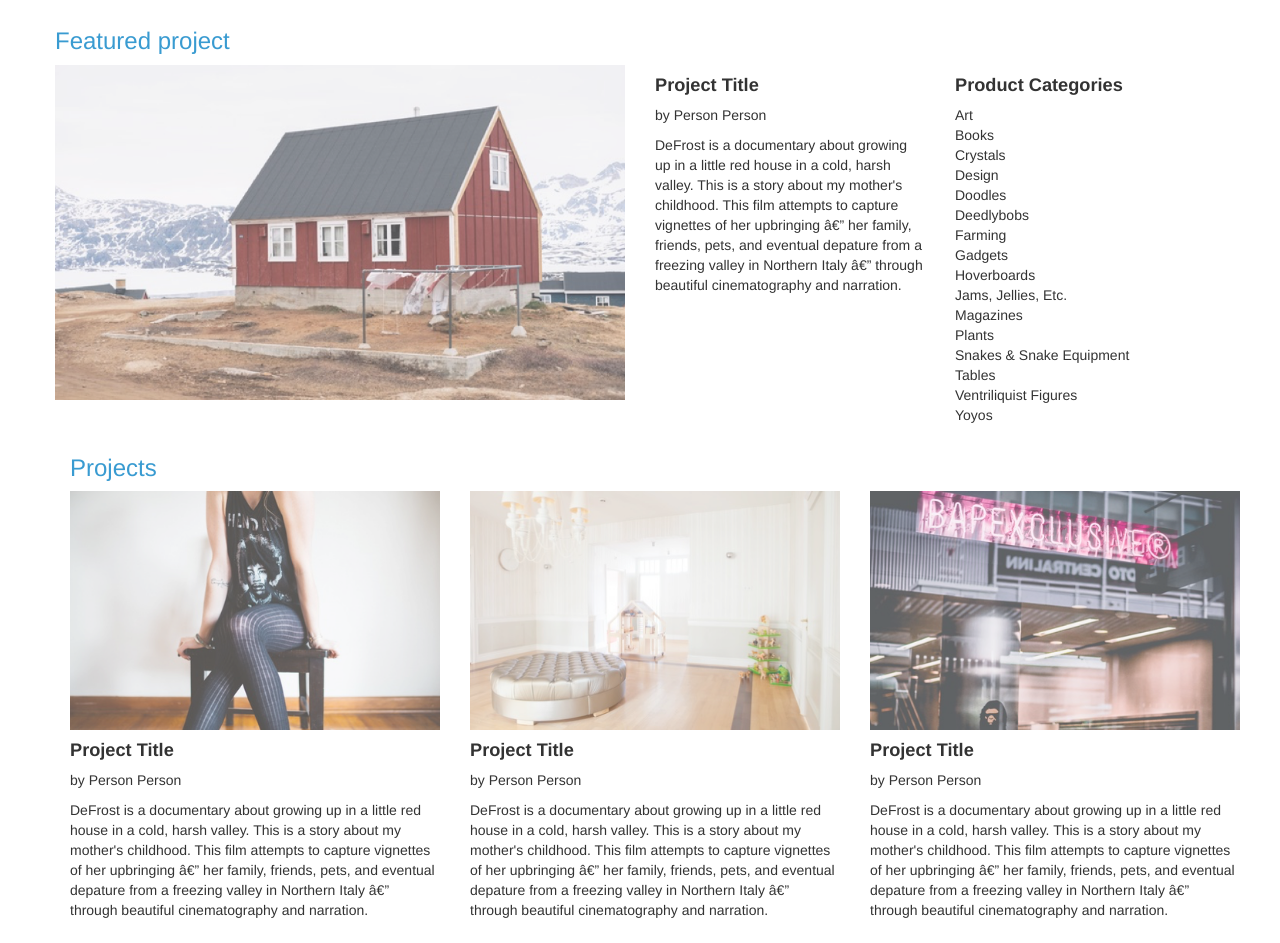
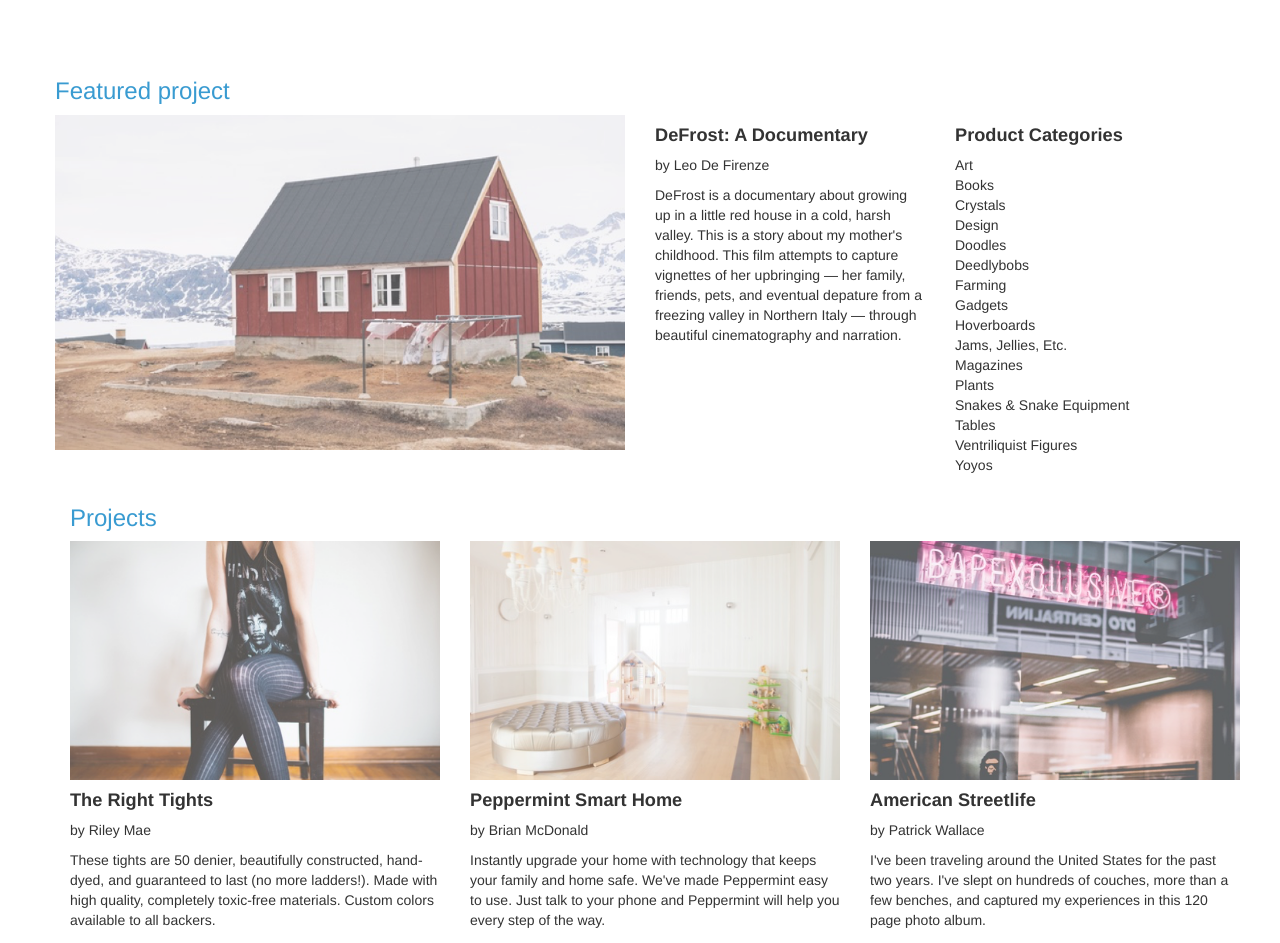
Before and after one commit to nalwor/Jumpstart, a plain HTML site: page index.html in a window 1280 px wide. Shown: the part 725-1668 px from the top of the page. Drawn offline with nearby package versions, Linux system fonts and the light colour scheme.

Commit message:
2-2-third

```diff
--- a/index.html
+++ b/index.html
@@ -14,18 +14,18 @@
   <body>
 
 <!-- Nav -->
-
+<!--
     <nav class="navbar navbar-default navbar-fixed-top">
-  <div class="container-fluid">
+  <div class="container-fluid"> -->
     <!-- Brand and toggle get grouped for better mobile display -->
-    <div class="navbar-header">
+    <!-- <div class="navbar-header">
       <button type="button" class="navbar-toggle collapsed" data-toggle="collapse" data-target="#bs-example-navbar-collapse-1" aria-expanded="false">
         <span class="sr-only">Toggle navigation</span>
         <span class="icon-bar"></span>
         <span class="icon-bar"></span>
         <span class="icon-bar"></span>
       </button>
-    </div>
+    </div> -->
 
     <!-- Collect the nav links, forms, and other content for toggling -->
     <div class="collapse navbar-collapse" id="bs-example-navbar-collapse-1">
@@ -89,9 +89,9 @@
     </div>
     </div>
     <div class="col-md-3 col-sm-6">
-      <h4>Project Title</h4>
-      <p>by Person Person</p>
-      <p>DeFrost is a documentary about growing up in a little red house in a cold, harsh valley. This is a story about my mother's childhood. This film attempts to capture vignettes of her upbringing â€” her family, friends, pets, and eventual depature from a freezing valley in Northern Italy â€” through beautiful cinematography and narration.</p>
+      <h4>DeFrost: A Documentary</h4>
+      <p>by Leo De Firenze</p>
+      <p>DeFrost is a documentary about growing up in a little red house in a cold, harsh valley. This is a story about my mother's childhood. This film attempts to capture vignettes of her upbringing — her family, friends, pets, and eventual depature from a freezing valley in Northern Italy — through beautiful cinematography and narration.</p>
     </div>
     <div class="col-md-3 col-sm-6">
       <h4>Product Categories</h4>
@@ -128,25 +128,25 @@
       <div class="image-container">
         <img src="./resources/images/project1.png" />
         </div>
-        <h4>Project Title</h4>
-        <p>by Person Person</p>
-        <p>DeFrost is a documentary about growing up in a little red house in a cold, harsh valley. This is a story about my mother's childhood. This film attempts to capture vignettes of her upbringing â€” her family, friends, pets, and eventual depature from a freezing valley in Northern Italy â€” through beautiful cinematography and narration.</p>
+        <h4>The Right Tights</h4>
+        <p>by Riley Mae</p>
+        <p>These tights are 50 denier, beautifully constructed, hand-dyed, and guaranteed to last (no more ladders!). Made with high quality, completely toxic-free materials. Custom colors available to all backers.</p>
     </div>
     <div class="col-md-4 col-sm-12">
       <div class="image-container">
         <img src="./resources/images/project2.png" />
           </div>
-        <h4>Project Title</h4>
-        <p>by Person Person</p>
-        <p>DeFrost is a documentary about growing up in a little red house in a cold, harsh valley. This is a story about my mother's childhood. This film attempts to capture vignettes of her upbringing â€” her family, friends, pets, and eventual depature from a freezing valley in Northern Italy â€” through beautiful cinematography and narration.</p>
+        <h4>Peppermint Smart Home</h4>
+        <p>by Brian McDonald</p>
+        <p>Instantly upgrade your home with technology that keeps your family and home safe. We've made Peppermint easy to use. Just talk to your phone and Peppermint will help you every step of the way.</p>
     </div>
     <div class="col-md-4 col-sm-12">
       <div class="image-container">
         <img src="./resources/images/project3.png" />
             </div>
-        <h4>Project Title</h4>
-        <p>by Person Person</p>
-        <p>DeFrost is a documentary about growing up in a little red house in a cold, harsh valley. This is a story about my mother's childhood. This film attempts to capture vignettes of her upbringing â€” her family, friends, pets, and eventual depature from a freezing valley in Northern Italy â€” through beautiful cinematography and narration.</p>
+        <h4>American Streetlife</h4>
+        <p>by Patrick Wallace</p>
+        <p>I've been traveling around the United States for the past two years. I've slept on hundreds of couches, more than a few benches, and captured my experiences in this 120 page photo album.</p>
     </div>
   </div>
 </div>
--- a/resources/css/style.css
+++ b/resources/css/style.css
@@ -48,22 +48,18 @@ h4 {
   background-image: url("../images/jumbotron-duffel.jpg");
 }
 
-.jumbotron-bike .container {
+.jumbotron .container {
   margin: 11.85rem auto;
   text-align: center;
   color: white;
 }
 
-.jumbotron-bike .container h1 {
+.jumbotron .container h1 {
   font-family: "Monoton";
   font-size: 7.1rem;
 }
 
 /* Featured Section */
-
-/* .col-sm-6 {
-  width: 100%;
-} */
 
 .image-container img {
   opacity: 0.7;
@@ -106,7 +102,3 @@ h4 {
   font=size: 2.5rem;
   font-weight: bold;
 }
-
-.jumbotron-idea .container h2 {
-
-}
```
